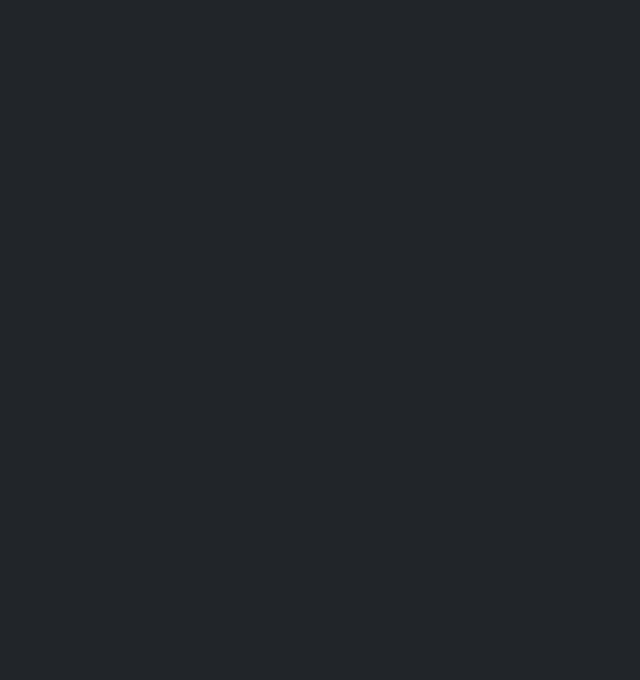
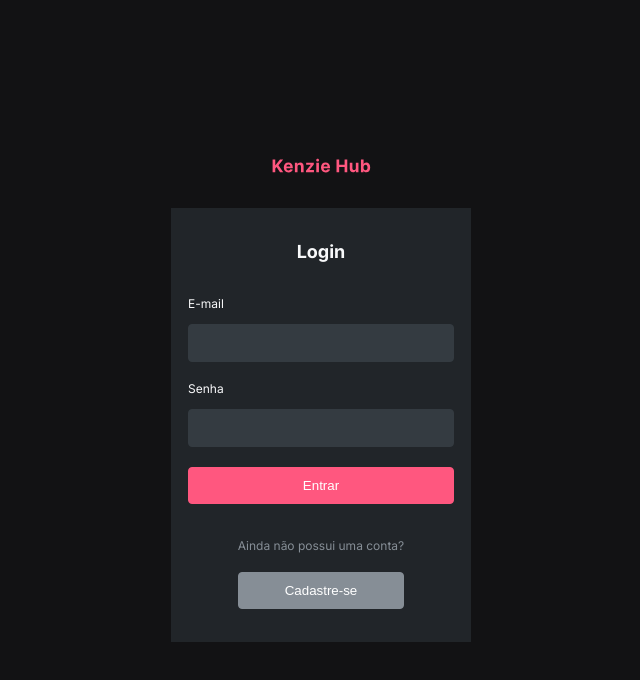
Before and after one commit to Kenzie-Academy-Brasil-Developers/react-entrega-s2-kenzie-hub-arturcomoli, a React (Create React App) app: page / in a window 1280 px wide. Shown: the top 680 px of the page, without its empty margins (319-959 px from the left). Built offline with nearby package versions, Linux system fonts and the light colour scheme.

Commit message:
style: login page style created

```diff
--- a/src/components/Button/index.jsx
+++ b/src/components/Button/index.jsx
@@ -1,7 +1,7 @@
 import { StyledButton } from "./styles";
 
-const Button = ({ bgColor, ...rest }) => {
-  return <StyledButton {...rest} bgColor={bgColor} />;
+const Button = ({ bgColor, header, ...rest }) => {
+  return <StyledButton {...rest} bgColor={bgColor} header={header} />;
 };
 
 export default Button;
--- a/src/components/Button/styles.js
+++ b/src/components/Button/styles.js
@@ -1,14 +1,15 @@
 import styled from "styled-components";
-import { grey2, primary, primaryFocus } from "../../styles/global";
+import { grey2, grey3, primary, primaryFocus } from "../../styles/global";
 
 export const StyledButton = styled.button`
-  width: 100%;
+  width: ${(props) => (props.header ? "55px" : "100%")};
+  height: ${(props) => props.header && "30px"};
   background-color: ${(props) => props.bgColor};
 
   border: 1px solid ${(props) => props.bgColor};
 
   transition: 0.5s;
-  padding: 10px;
+  padding: ${(props) => (props.header ? "0" : "10px")};
 
   :hover {
     background-color: ${(props) =>
--- /dev/null
+++ b/src/components/Header/index.jsx
@@ -0,0 +1,14 @@
+import Button from "../Button";
+import logo from "./Logo.svg";
+import { grey1, grey2, grey3, primary } from "../../styles/global";
+import { Container } from "./styles";
+
+const Header = ({ login }) => {
+  return (
+    <Container>
+      <img src={logo} alt="" />
+      {!login && <Button children="Entrar" bgColor={grey3} header />}
+    </Container>
+  );
+};
+export default Header;
--- /dev/null
+++ b/src/components/Header/styles.js
@@ -0,0 +1,10 @@
+import styled from "styled-components";
+
+export const Container = styled.header`
+  display: flex;
+  justify-content: ${(props) => (!props.login ? "center" : "space-between")};
+  align-items: center;
+  width: 100%;
+  padding-bottom: 35px;
+  background-color: var(--grey-4);
+`;
--- a/src/components/Input/index.jsx
+++ b/src/components/Input/index.jsx
@@ -1,9 +1,9 @@
 import { Container, InputContainer, HelperText } from "./styles";
 
-const Input = ({ error, ...rest }) => {
+const Input = ({ label, error, ...rest }) => {
   return (
     <Container>
-      <label>teste</label>
+      <label>{label}</label>
       <InputContainer errored={!!error}>
         <input {...rest} />
       </InputContainer>
--- a/src/components/Input/styles.js
+++ b/src/components/Input/styles.js
@@ -3,15 +3,22 @@
 
 export const Container = styled.div`
   text-align: left;
+  width: 100%;
+
+  label {
+    margin-bottom: 18px;
+  }
 `;
 
 export const InputContainer = styled.div`
+  margin: 12px 0 15px 0;
   display: flex;
   border-radius: 4px;
   padding: 5px 0 5px 16px;
   background-color: ${grey2};
   width: 100%;
   border: 1px solid ${grey2};
+  transition: 0.5s;
 
   ${(props) =>
     props.error &&
--- a/src/pages/Login/index.jsx
+++ b/src/pages/Login/index.jsx
@@ -1,6 +1,27 @@
+import Input from "../../components/Input";
+import Button from "../../components/Button";
+import Header from "../../components/Header";
+import { primary, grey1 } from "../../styles/global";
+import { Container, Background, Form, InnerContainer } from "./styles";
+import { Link } from "react-router-dom";
+
 const Login = () => {
   return (
-    <span></span>
+    <Background>
+      <Container>
+        <Header login />
+        <Form>
+          <h1>Login</h1>
+          <Input label="E-mail" />
+          <Input label="Senha" />
+          <Button children="Entrar" bgColor={primary} />
+        </Form>
+        <InnerContainer>
+          <Link to="/register">Ainda não possui uma conta?</Link>
+          <Button children="Cadastre-se" bgColor={grey1} />
+        </InnerContainer>
+      </Container>
+    </Background>
     // <Button children="Teste" bgColor={grey1} isDisabled />
     // <ButtonNegative children="teste" />
     // <Input placeholder="teste" />
--- a/src/pages/Login/styles.js
+++ b/src/pages/Login/styles.js
@@ -0,0 +1,60 @@
+import styled from "styled-components";
+
+export const Background = styled.section`
+  width: 100vw;
+  height: 100vh;
+  display: flex;
+  justify-content: center;
+  align-items: center;
+`;
+
+export const Container = styled.div`
+  width: 90%;
+  max-width: 300px;
+  display: flex;
+  flex-direction: column;
+  justify-content: center;
+  align-items: center;
+  background-color: var(--grey-3);
+`;
+
+export const Form = styled.form`
+  width: 100%;
+  display: flex;
+  flex-direction: column;
+  justify-content: center;
+  align-items: center;
+  padding: 33px 17px;
+  border-radius: 3px;
+
+  h1 {
+    color: var(--grey-0);
+    margin-bottom: 30px;
+  }
+
+  button {
+    margin-top: 5px;
+  }
+`;
+
+export const InnerContainer = styled.div`
+  display: flex;
+  flex-direction: column;
+  align-items: center;
+  justify-content: center;
+
+  a {
+    color: var(--grey-1);
+    font-size: 12px;
+    line-height: 18px;
+    transition: 0.5s;
+  }
+
+  a:hover {
+    color: var(--grey-2);
+  }
+
+  button {
+    margin: 17px 0 33px 0;
+  }
+`;
--- a/src/styles/global.js
+++ b/src/styles/global.js
@@ -32,7 +32,7 @@
         --Negative: #E83F5B;
 
         body {
-            background: var(--grey-3);
+            background: var(--grey-4);
             font-family: "Inter", sans-serif;
             color: var(--grey-1)
         }
```
Also changed, not shown: src/components/Header/Logo.svg (added).
